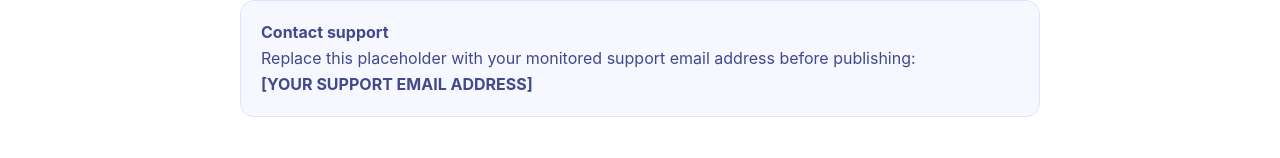
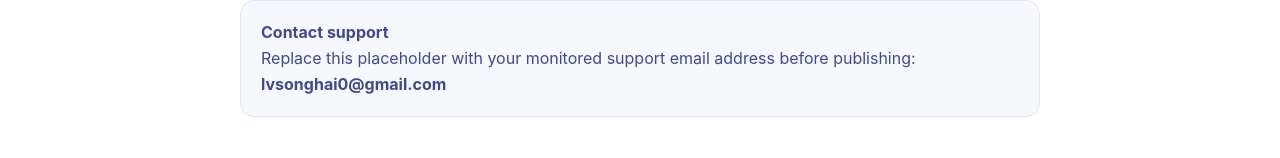
Before and after one commit to LVHAI/frameora, a plain HTML site: page support.html in a window 1280 px wide. Shown: the part 480-638 px from the top of the page. Drawn offline with Linux system fonts and the light colour scheme; files that its build step writes are made by us from their sources.

Commit message:
Update support.html

```diff
--- a/support.html
+++ b/support.html
@@ -6,7 +6,7 @@
   <meta name="description" content="Get help with Frameora, including capture modes, playback, exports, and troubleshooting.">
   <meta name="theme-color" content="#ffffff">
   <title>Support — Frameora</title>
-  <link rel="stylesheet" href="assets/style.css">
+  <link rel="stylesheet" href="style.css">
 </head>
 <body>
 
@@ -40,7 +40,7 @@
     <div class="notice">
       <strong>Contact support</strong><br>
       Replace this placeholder with your monitored support email address before publishing:
-      <br><strong>[YOUR SUPPORT EMAIL ADDRESS]</strong>
+      <br><strong>lvsonghai0@gmail.com</strong>
     </div>
 
     <h2>Helpful information to include</h2>
```
